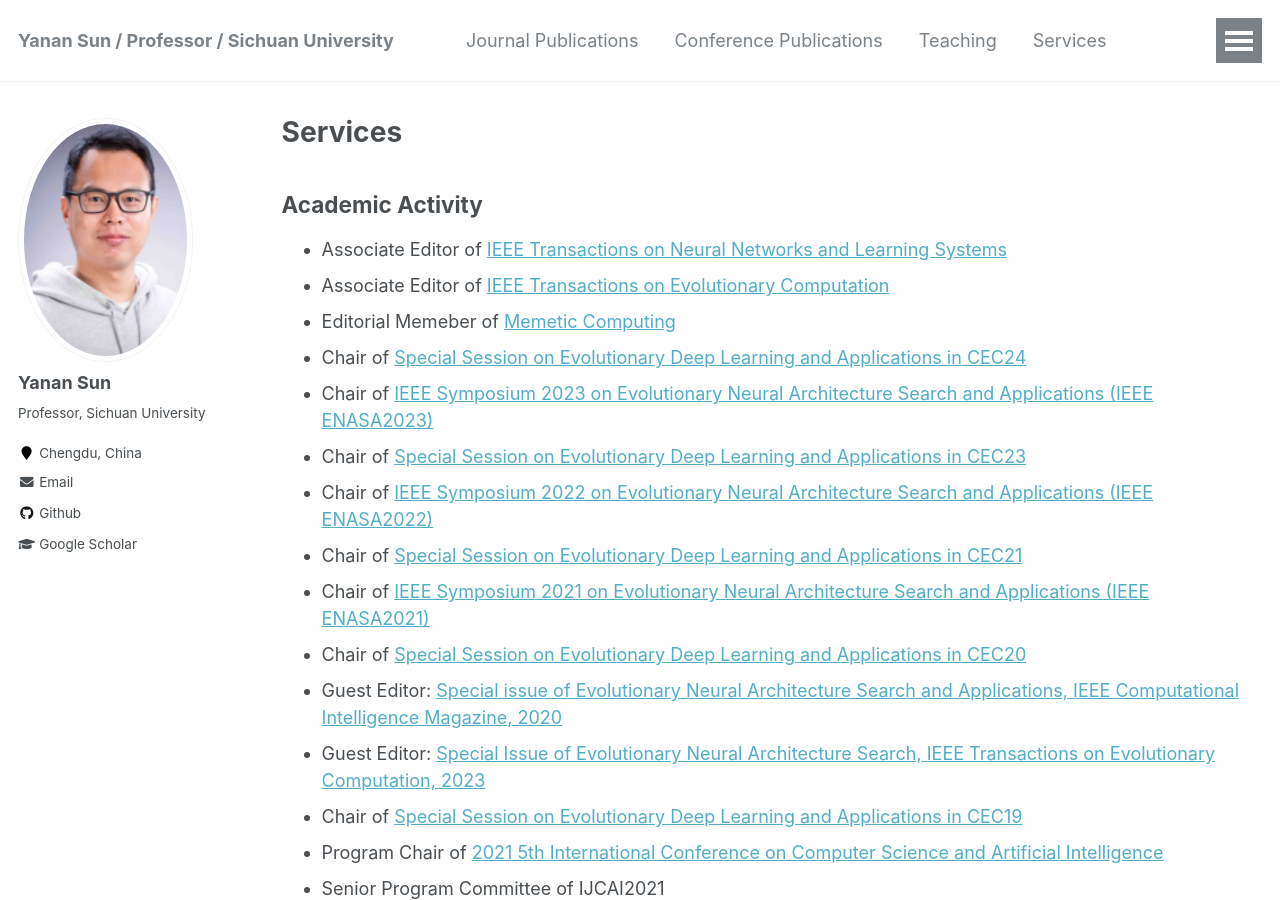
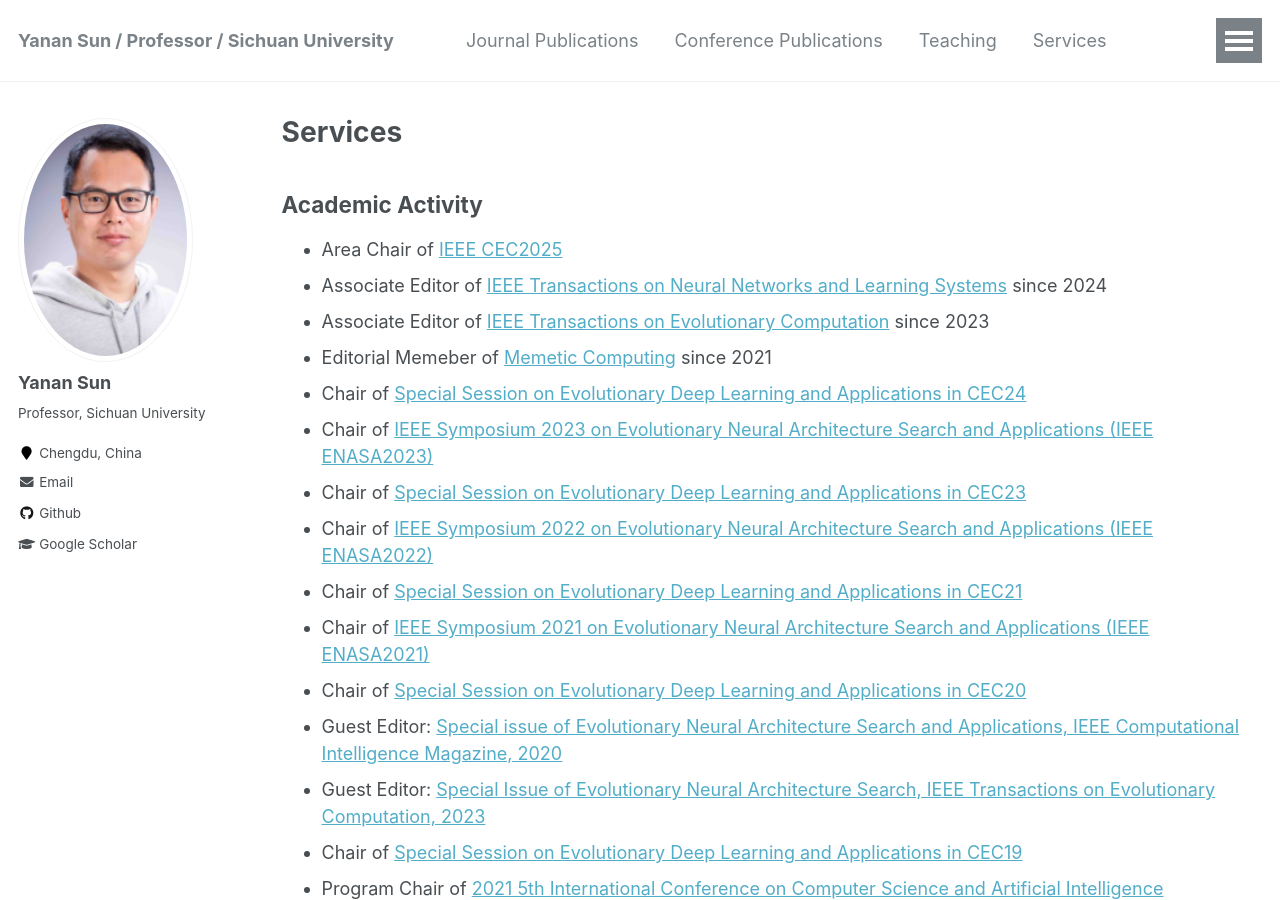
Before and after one commit to yn-sun/yn-sun.github.io, a Jekyll site: the page built from _pages/services.md, in a window 1280 px wide and 900 px high. Built offline with Jekyll 4.4.1, drawn with Linux system fonts in a browser that asks for light colours; comment, search, counter and statistics services are not loaded.

Commit message:
Update services.md

```diff
--- a/_pages/services.md
+++ b/_pages/services.md
@@ -7,9 +7,10 @@ author_profile: true
 
 ## Academic Activity
 
-* Associate Editor of [IEEE Transactions on Neural Networks and Learning Systems](https://cis.ieee.org/publications/t-neural-networks-and-learning-systems)
-* Associate Editor of [IEEE Transactions on Evolutionary Computation](https://cis.ieee.org/publications/t-evolutionary-computation)
-* Editorial Memeber of [Memetic Computing](https://www.springer.com/journal/12293)
+* Area Chair of [IEEE CEC2025](https://www.cec2025.org/)
+* Associate Editor of [IEEE Transactions on Neural Networks and Learning Systems](https://cis.ieee.org/publications/t-neural-networks-and-learning-systems) since 2024
+* Associate Editor of [IEEE Transactions on Evolutionary Computation](https://cis.ieee.org/publications/t-evolutionary-computation) since 2023
+* Editorial Memeber of [Memetic Computing](https://www.springer.com/journal/12293) since 2021
 * Chair of [Special Session on Evolutionary Deep Learning and Applications in CEC24](https://yn-sun.github.io/cec24.html)
 * Chair of [IEEE Symposium 2023 on Evolutionary Neural Architecture Search and Applications (IEEE ENASA2023)](https://attend.ieee.org/ssci-2023/ieee-symposium-on-evolutionary-neural-architecture-search-and-applications-ieee-enasa/)
 * Chair of [Special Session on Evolutionary Deep Learning and Applications in CEC23](https://yn-sun.github.io/cec23.html)
```
